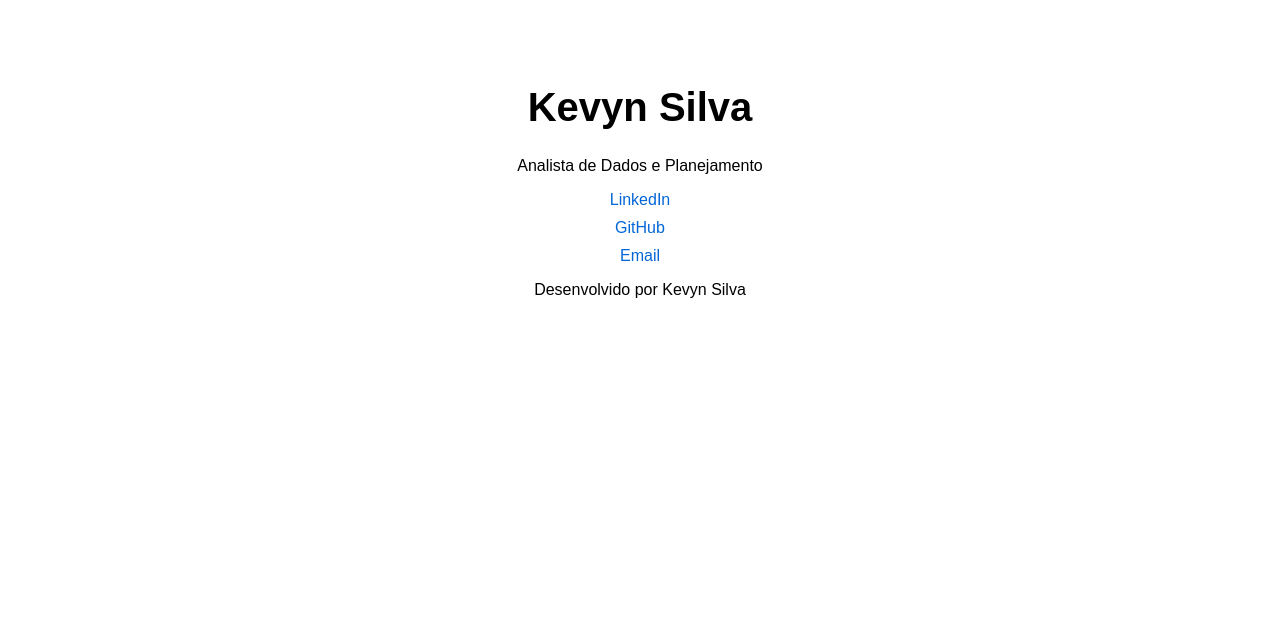
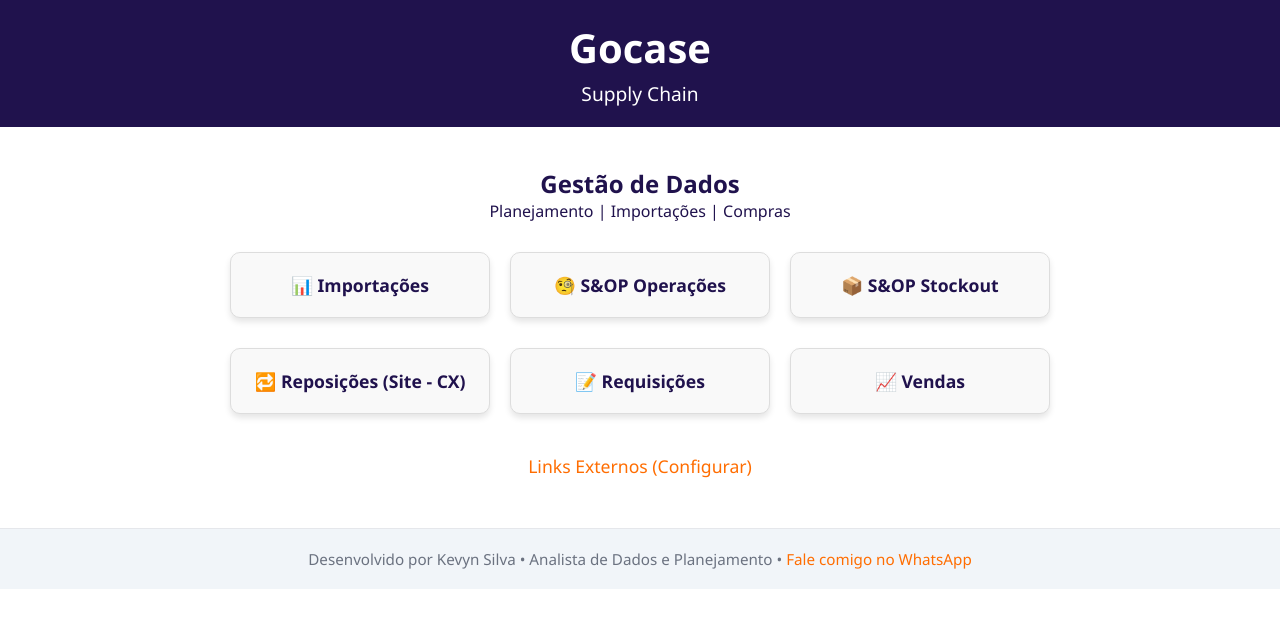
Before and after one commit to KevynOSilva/Supply.Gocase, a plain HTML site: page index.html in a window 1280 px wide. Drawn offline with Linux system fonts and the light colour scheme.

Commit message:
Update index.html

```diff
--- a/index.html
+++ b/index.html
@@ -5,35 +5,182 @@
   <meta name="viewport" content="width=device-width, initial-scale=1.0" />
   <title>Supply Chain Gocase</title>
   <style>
+    * {
+      margin: 0;
+      padding: 0;
+      box-sizing: border-box;
+    }
     body {
-      font-family: Arial, sans-serif;
+      font-family: 'Segoe UI', Tahoma, Geneva, Verdana, sans-serif;
+      background-color: #ffffff;
+      color: #20124d;
+    }
+    header {
+      background-color: #20124d;
+      color: #ffffff;
+      padding: 20px 0;
       text-align: center;
-      padding: 50px;
     }
-    h1 {
+    header h1 {
       font-size: 2.5em;
+      margin-bottom: 5px;
     }
-    ul {
+    header p {
+      font-size: 1.2em;
+      color: #ffffff;
+    }
+    main {
+      padding: 40px 20px;
+      text-align: center;
+    }
+    .cards-row {
+      display: flex;
+      justify-content: center;
+      flex-wrap: wrap;
+      gap: 20px;
+      margin-top: 30px;
+    }
+    .card {
+      background-color: #f9f9f9;
+      border: 1px solid #ddd;
+      border-radius: 10px;
+      width: 260px;
+      padding: 20px;
+      box-shadow: 0 4px 6px rgba(0, 0, 0, 0.1);
+      transition: transform 0.3s;
+    }
+    .card:hover {
+      transform: translateY(-5px);
+    }
+    .card a,
+    .card button {
+      text-decoration: none;
+      color: #20124d;
+      font-weight: bold;
+      font-size: 1.1em;
+      background: none;
+      border: none;
+      cursor: pointer;
+      font-family: inherit;
+    }
+    .card a:hover,
+    .card button:hover {
+      color: #ff6d01;
+    }
+    ul.links {
       list-style: none;
-      padding: 0;
+      margin-top: 40px;
     }
-    li {
+    ul.links li {
       margin: 10px 0;
     }
-    a {
+    ul.links a {
       text-decoration: none;
-      color: #0366d6;
+      color: #ff6d01;
+      font-size: 1.1em;
+      transition: color 0.3s;
+    }
+    ul.links a:hover {
+      color: #20124d;
+    }
+    .sub-options {
+      display: none;
+      justify-content: center;
+      gap: 20px;
+      margin-top: 20px;
+      flex-wrap: wrap;
+    }
+    .sub-options .card {
+      width: 200px;
+    }
+    footer {
+      background-color: #f1f5f9;
+      text-align: center;
+      padding: 20px;
+      font-size: 0.95em;
+      color: #6b7280;
+      border-top: 1px solid #e5e7eb;
+    }
+    footer a {
+      color: #ff6d01;
+      text-decoration: none;
+    }
+    footer a:hover {
+      text-decoration: underline;
     }
   </style>
+  <script>
+    document.addEventListener('DOMContentLoaded', function() {
+      const botaoRequisicoes = document.getElementById('botao-requisicoes');
+      botaoRequisicoes.addEventListener('click', function() {
+        const sub = document.getElementById('sub-requisicoes');
+        sub.style.display = sub.style.display === 'flex' ? 'none' : 'flex';
+      });
+    });
+  </script>
 </head>
 <body>
-  <h1>Kevyn Silva</h1>
-  <p>Analista de Dados e Planejamento</p>
-  <ul>
-    <li><a href="https://www.linkedin.com/in/seu-perfil" target="_blank">LinkedIn</a></li>
-    <li><a href="https://github.com/seu-usuario" target="_blank">GitHub</a></li>
-    <li><a href="mailto:seu-email@example.com">Email</a></li>
-  </ul>
-  <p>Desenvolvido por Kevyn Silva</p>
+  <header>
+    <h1>Gocase</h1>
+    <p>Supply Chain</p>
+  </header>
+  <main>
+    <h2>Gestão de Dados</h2>
+    <p>Planejamento | Importações | Compras</p>
+
+    <div class="cards-row">
+      <div class="card">
+        <a href="https://app.powerbi.com/view?r=eyJrIjoiNGE2NDQxMTAtM2I5MC00ZmU1LWJlOGYtZWJjMThhN2M4NTAzIiwidCI6ImJmYzQ4MjM3LTJjZjUtNDczZS1hMGYyLTQyZTA5ZjE3NmZkMiJ9" target="_blank">
+          📊 Importações
+        </a>
+      </div>
+      <div class="card">
+        <a href="#" target="_blank">
+          🧐 S&OP Operações
+        </a>
+      </div>
+      <div class="card">
+        <a href="#" target="_blank">
+          📦 S&OP Stockout
+        </a>
+      </div>
+    </div>
+    <div class="cards-row">
+      <div class="card">
+        <a href="https://docs.google.com/spreadsheets/d/1WI41yhvTq0WF0WDCDTdXiE_6sZ-d4tiX3ih2ukFOXaM/edit?usp=sharing" target="_blank">
+          🔁 Reposições (Site - CX)
+        </a>
+      </div>
+      <div class="card">
+        <button id="botao-requisicoes">
+          📝 Requisições
+        </button>
+      </div>
+      <div class="card">
+        <a href="https://app.powerbi.com/view?r=eyJrIjoiOGJhZDY5NmMtMDBiMC00YWNhLTg4MTQtNzA1MzI2ODYyOGE5IiwidCI6ImJmYzQ4MjM3LTJjZjUtNDczZS1hMGYyLTQyZTA5ZjE3NmZkMiJ9" target="_blank">
+          📈 Vendas
+        </a>
+      </div>
+    </div>
+
+    <div id="sub-requisicoes" class="sub-options">
+      <div class="card">
+        <a href="#" target="_blank">🛒 AZ</a>
+      </div>
+      <div class="card">
+        <a href="#" target="_blank">🏢 B2B</a>
+      </div>
+      <div class="card">
+        <a href="#" target="_blank">🏬 Lojas</a>
+      </div>
+    </div>
+
+    <ul class="links">
+      <li><a href="#">Links Externos (Configurar) </a></li>
+    </ul>
+  </main>
+  <footer>
+    Desenvolvido por Kevyn Silva • Analista de Dados e Planejamento • <a href="https://wa.me/5585974017237" target="_blank">Fale comigo no WhatsApp</a>
+  </footer>
 </body>
 </html>
```
